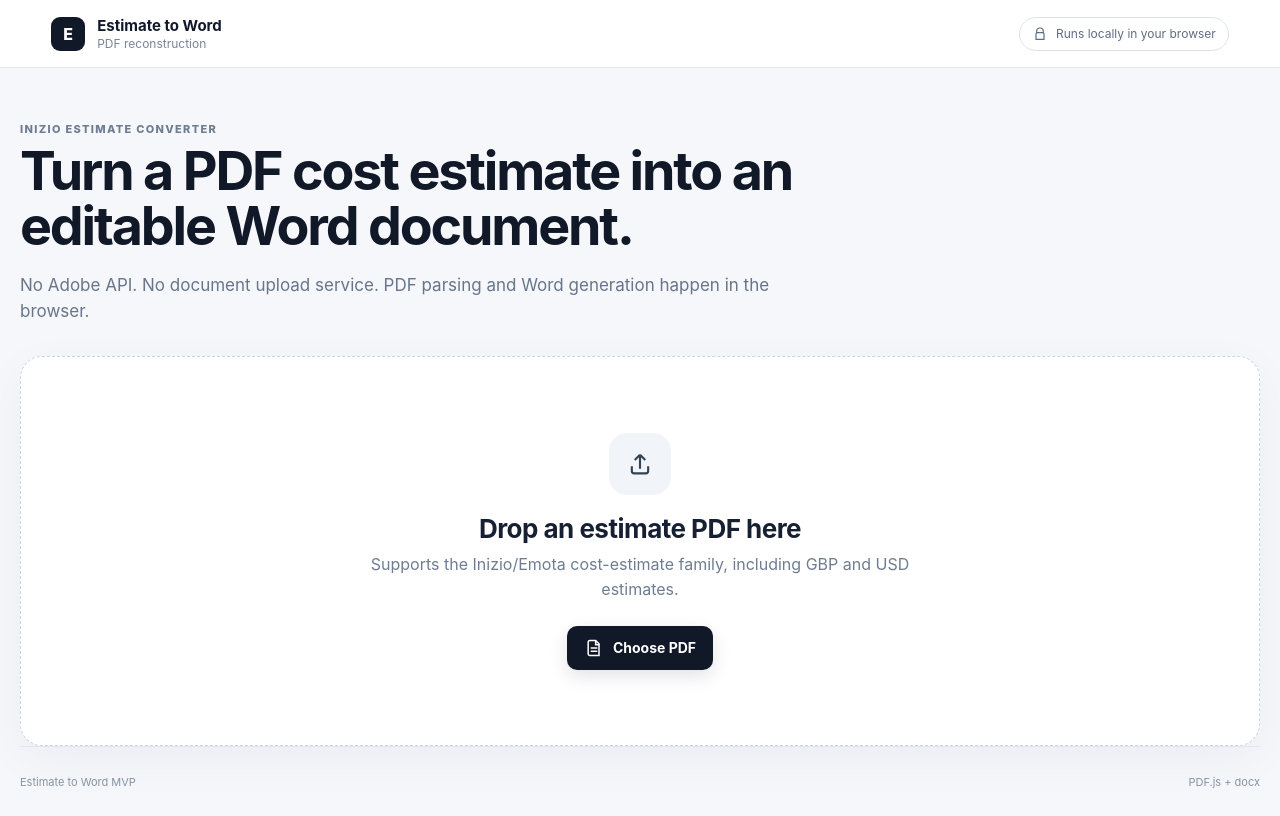
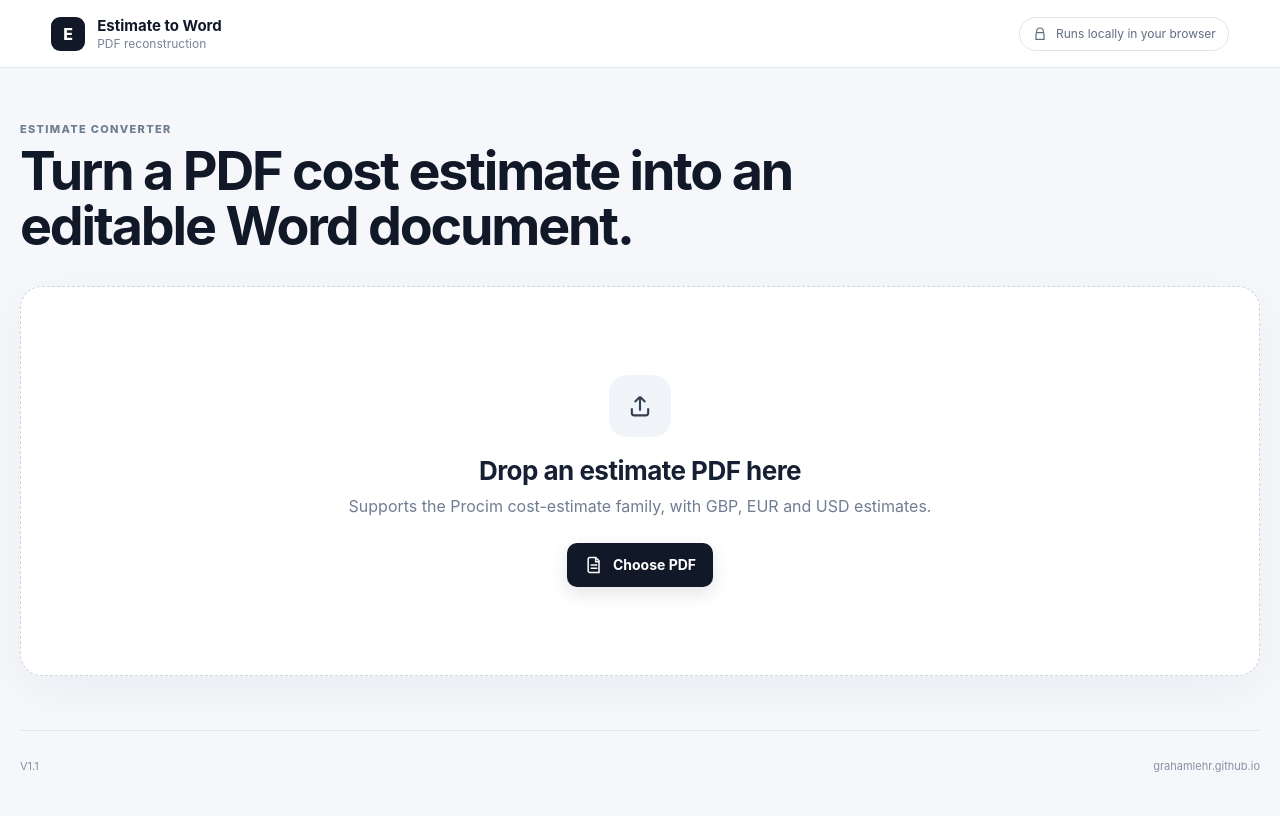
Before and after one commit to grahamlehr/pdf-docx, a React (Vite) app: page / in a window 1280 px wide. Built offline with nearby package versions, Linux system fonts and the light colour scheme.

Commit message:
Update to V1.1

```diff
--- a/src/App.tsx
+++ b/src/App.tsx
@@ -215,7 +215,7 @@
       const document = buildEstimateDocument(parsed, file.name);
       if (!document.summary.length || !document.sections.length) {
         throw new Error(
-          "I could read the PDF, but it does not match the Inizio/Emota cost-estimate structure this converter supports yet.",
+          "I could read the PDF, but it does not match the cost-estimate structure this converter supports yet.",
         );
       }
       setParsedPdf(parsed);
@@ -269,9 +269,8 @@
       <main>
         <section className="hero">
           <div>
-            <p className="eyebrow">Inizio estimate converter</p>
+            <p className="eyebrow">Estimate converter</p>
             <h1>Turn a PDF cost estimate into an editable Word document.</h1>
-            <p className="hero-copy">No Adobe API. No document upload service. PDF parsing and Word generation happen in the browser.</p>
           </div>
           {estimate && (
             <div className="hero-actions">
@@ -303,7 +302,7 @@
             />
             <div className="drop-icon"><Icon name="upload" /></div>
             <h2>{status === "reading" ? "Reading estimate..." : "Drop an estimate PDF here"}</h2>
-            <p>{status === "reading" ? "Extracting text, layout, page previews and logo." : "Supports the Inizio/Emota cost-estimate family, including GBP and USD estimates."}</p>
+            <p>{status === "reading" ? "Extracting text, layout, page previews and logo." : "Supports the Procim cost-estimate family, with GBP, EUR and USD estimates."}</p>
             <button className="button primary" disabled={status === "reading"} onClick={() => fileInputRef.current?.click()}>
               <Icon name="file" /> Choose PDF
             </button>
@@ -350,7 +349,7 @@
 
               <section className="panel privacy-panel">
                 <div className="mini-icon"><Icon name="lock" /></div>
-                <div><strong>Local-only processing</strong><p>The PDF is read with PDF.js and the DOCX is created in-browser. There is no app server in this project.</p></div>
+                <div><strong>Local-only processing</strong><p>The PDF is read and the DOCX is created in your browser. No data is sent to the cloud.</p></div>
               </section>
             </aside>
           </div>
@@ -358,8 +357,8 @@
       </main>
 
       <footer className="site-footer">
-        <span>Estimate to Word MVP</span>
-        <span>PDF.js + docx</span>
+        <span>V1.1</span>
+        <span>grahamlehr.github.io</span>
       </footer>
     </div>
   );
```
